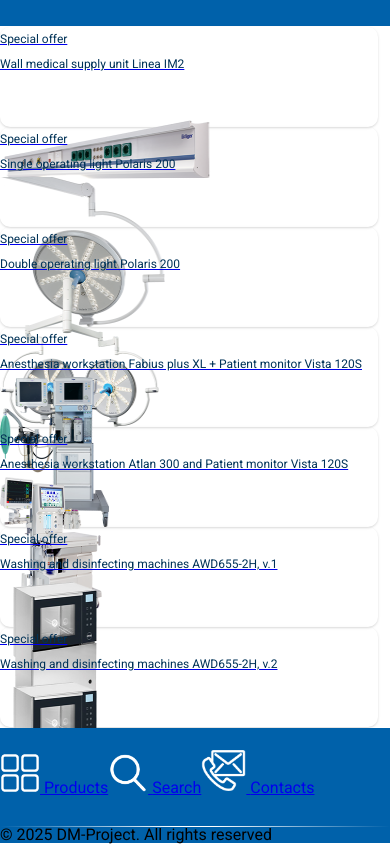
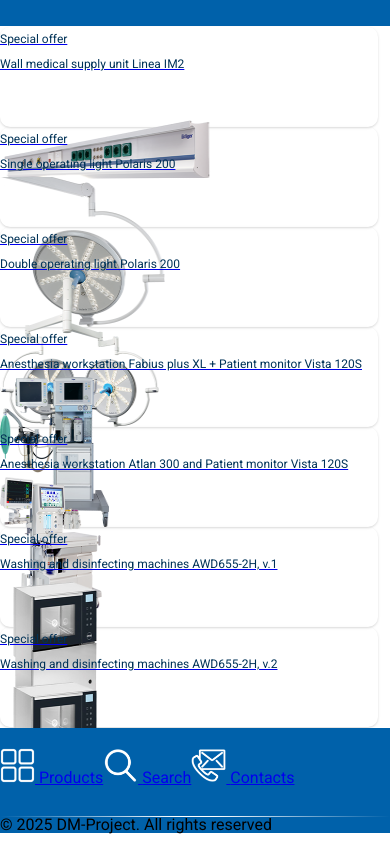
Before and after one commit to ven0m79/dm-project, a Next.js app: page /en/shares in a window 390 px wide. Shown: the part 798-1642 px from the top of the page. Built offline with nearby package versions, Linux system fonts and the light colour scheme; a web font is replaced by a local one.

Commit message:
add footerMobile1

```diff
--- a/app/[locale]/components/molecules/footer/MobileFooter.tsx
+++ b/app/[locale]/components/molecules/footer/MobileFooter.tsx
@@ -20,10 +20,10 @@ const MobileFooter: FC<{}> = ({ }) => {
                     className="flex flex-col items-center">
                     <Image
                         src="/go-products-footer.webp"
-                        width={40}
-                        height={40}
+                        width={35}
+                        height={35}
                         alt="Каталогу продуктів"
-                    /> <span className="mt-2 text-md">{t("productsMob")}</span>
+                    /> <span className="mt-2 text-sm">{t("productsMob")}</span>
                 </Link>
                 <Link
                     href={"/"}
@@ -34,20 +34,20 @@ const MobileFooter: FC<{}> = ({ }) => {
                     }}>
                     <Image
                         src="/search-footer.webp"
-                        width={40}
-                        height={40}
+                        width={35}
+                        height={35}
                         alt="Пошук"
-                    /> <span className="mt-2 text-md">{t("searchMob")}</span>
+                    /> <span className="mt-2 text-sm">{t("searchMob")}</span>
                 </Link>
                 <Link
                     href={"/contacts"}
                     className="flex flex-col items-center">
                     <Image
                         src="/contacts-footer.webp"
-                        width={45}
-                        height={45}
+                        width={35}
+                        height={35}
                         alt="Контакти"
-                    /> <span className="mt-2 text-md">{t("contactsMob")}</span>
+                    /> <span className="mt-2 text-sm">{t("contactsMob")}</span>
                 </Link>
             </div>
             <div className={styles.stroke}></div>
```
